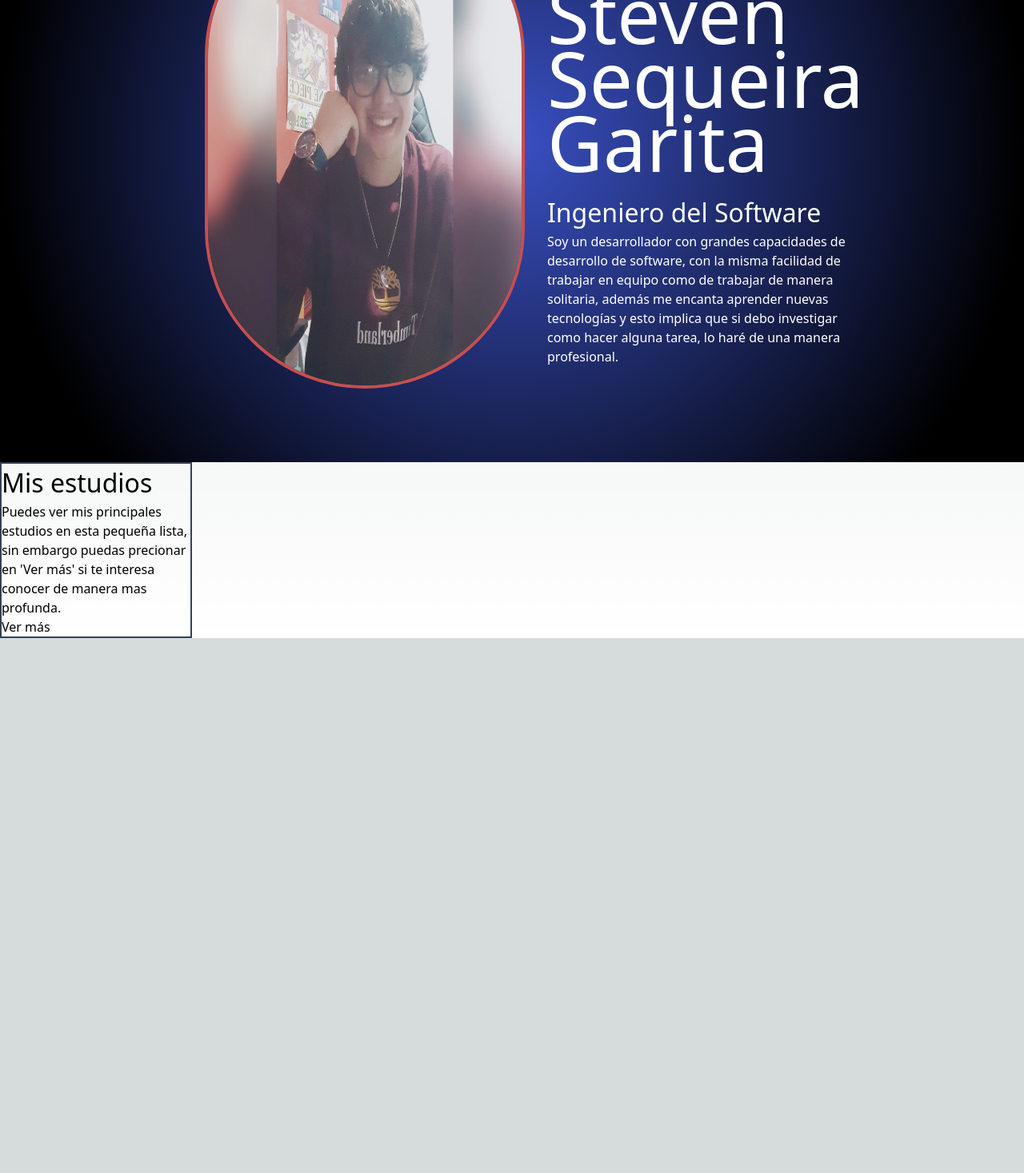
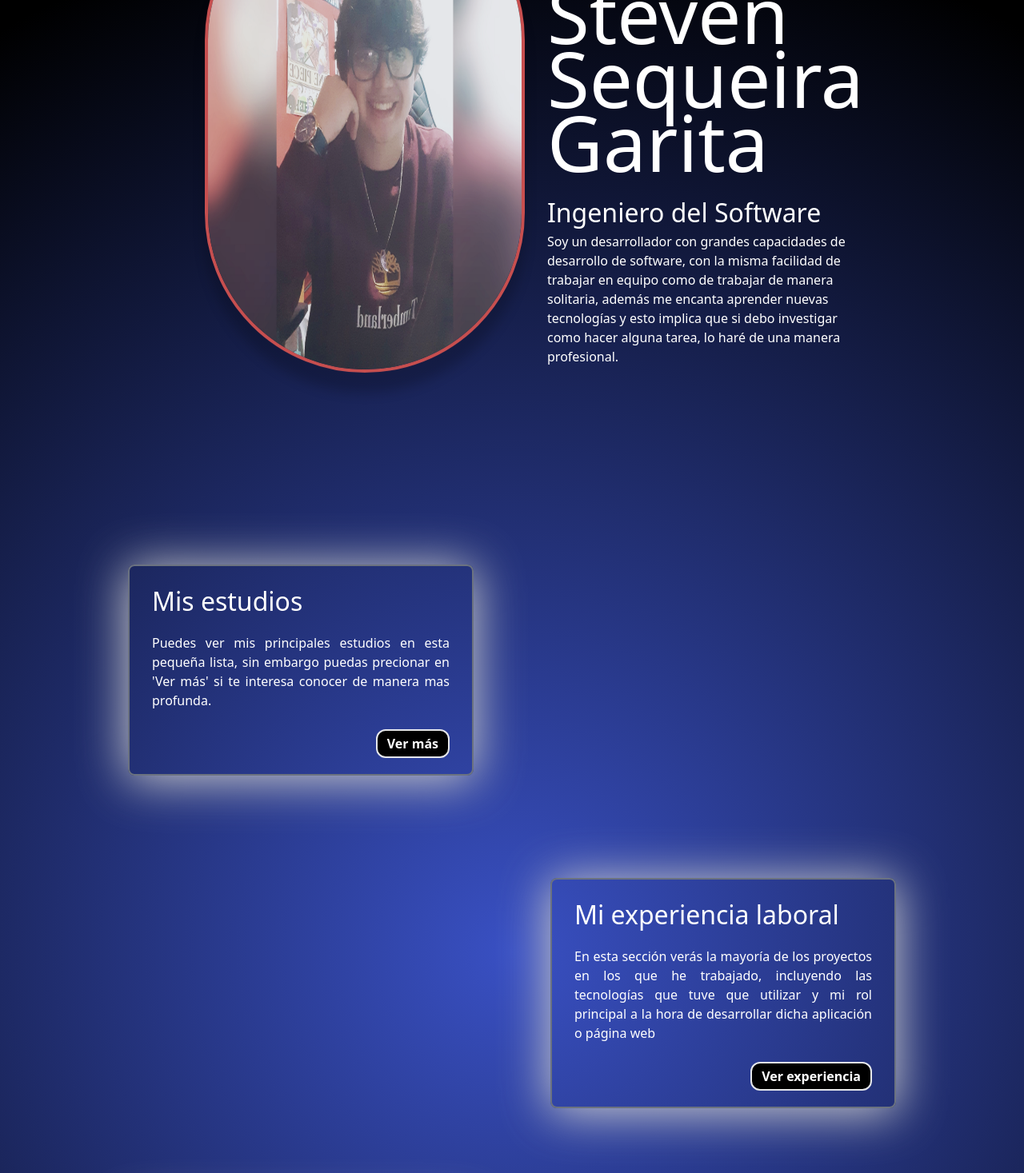
Before and after one commit to KevinSequeiraG/mypage, a Next.js app: page / in a window 1280 px wide. Shown: the part 222-1689 px from the top of the page at 80% size. Before the commit the page ends 1020 px from the top, so only its background shows below. Built offline with nearby package versions, Linux system fonts and the light colour scheme.

Commit message:
new ui for desktop

```diff
--- a/components/aboutMeModal.js
+++ b/components/aboutMeModal.js
@@ -1,9 +1,11 @@
 const AboutMeModal = () => {
     return (
-        <div>
-            <h2>Conoce un poco más sobre mí</h2>
-            <p>Si estas interesa en un ver mis diferentes habilidades o alguna información personal puedes entrar en esta sección y encontrar lo que buscas.</p>
-            <button>Conocer más</button>
+        <div className="border-2 border-gray-500 w-[45%] px-7 py-5 rounded-lg justify-content BoxShadow">
+            <h2 className="text-[2rem] mb-4">Conoce un poco más sobre mí</h2>
+            <p className="text-justify">Si estas interesa en un ver mis diferentes habilidades o alguna información personal puedes entrar en esta sección y encontrar lo que buscas.</p>
+            <div className="w-full text-right">
+                <button className="bg-black text-white px-3 py-1 rounded-xl border border-2 mt-6 font-bold mx-auto">Conocer más</button>
+            </div>
         </div>
     )
 }
--- a/components/laboralExpModal.js
+++ b/components/laboralExpModal.js
@@ -1,9 +1,11 @@
 const LaboralExpModal = () => {
-    return(
-        <div>
-            <h2>Mi experiencia laboral</h2>
-            <p>En esta sección verás la mayoría de los proyectos en los que he trabajado, incluyendo las tecnologías que tuve que utilizar y mi rol principal a la hora de desarrollar dicha aplicación o página web</p>
-            <button>Ver experiencia</button>
+    return (
+        <div className="border-2 border-gray-500 w-[45%] px-7 py-5 rounded-lg justify-content BoxShadow">
+            <h2 className="text-[2rem] mb-4">Mi experiencia laboral</h2>
+            <p className="text-justify">En esta sección verás la mayoría de los proyectos en los que he trabajado, incluyendo las tecnologías que tuve que utilizar y mi rol principal a la hora de desarrollar dicha aplicación o página web</p>
+            <div className="w-full text-right">
+                <button className="bg-black text-white px-3 py-1 rounded-xl border border-2 mt-6 font-bold">Ver experiencia</button>
+            </div>
         </div>
     )
 }
--- a/components/personalProjectsModal.js
+++ b/components/personalProjectsModal.js
@@ -1,9 +1,11 @@
 const PersonalProjectsModal = () => {
     return (
-        <div>
-            <h2>Proyectos hechos por aprendizaje propio</h2>
-            <p>También puedes mirar los proyectos que realicé para aprender algun lenguaje o alguna tecnología para ampliar mi conocimiento, podrás ver trabajos que tuve que hacer en proyectos universitarios o bien proyectos que hice por mi propia cuenta.</p>
-            <button>Conocer más</button>
+        <div className="border-2 border-gray-500 w-[45%] px-7 py-5 rounded-lg justify-content BoxShadow">
+            <h2 className="text-[2rem] mb-4">Proyectos hechos por aprendizaje propio</h2>
+            <p className="text-justify">También puedes mirar los proyectos que realicé para aprender algun lenguaje o alguna tecnología para ampliar mi conocimiento, podrás ver trabajos que tuve que hacer en proyectos universitarios o bien proyectos que hice por mi propia cuenta.</p>
+            <div className="w-full text-right">
+                <button className="bg-black text-white px-3 py-1 rounded-xl border border-2 mt-6 font-bold align-center">Conocer más</button>
+            </div>
         </div>
     )
 }
--- a/components/studiesModal.js
+++ b/components/studiesModal.js
@@ -1,9 +1,11 @@
 const StudiesModal = () => {
     return (
-        <div className="border-2 border-gray-700 w-[15rem]">
-            <h2 className="text-[2rem]">Mis estudios</h2>
-            <p>Puedes ver mis principales estudios en esta pequeña lista, sin embargo puedas precionar en 'Ver más' si te interesa conocer de manera mas profunda.</p>
-            <button className="">Ver más</button>
+        <div className="border-2 border-gray-500 w-[45%] px-7 py-5 rounded-lg justify-content BoxShadow">
+            <h2 className="text-[2rem] mb-4">Mis estudios</h2>
+            <p className="text-justify">Puedes ver mis principales estudios en esta pequeña lista, sin embargo puedas precionar en 'Ver más' si te interesa conocer de manera mas profunda.</p>
+            <div className="w-full text-right">
+                <button className="bg-black text-white px-3 py-1 rounded-xl border border-2 mt-6 font-bold">Ver más</button>
+            </div>
         </div>
     )
 }
--- a/pages/index.js
+++ b/pages/index.js
@@ -3,21 +3,24 @@ import Image from 'next/image'
 import { Inter } from '@next/font/google'
 import styles from '../styles/Home.module.css'
 import StudiesModal from '../components/studiesModal'
+import LaboralExpModal from '../components/laboralExpModal'
+import PersonalProjectsModal from '../components/personalProjectsModal'
+import AboutMeModal from '../components/aboutMeModal'
 
 const inter = Inter({ subsets: ['latin'] })
 
 export default function Home() {
   return (
-    <>
+    <div className='MainBg text-white'>
       <Head>
         <title>Create Next App</title>
         <meta name="description" content="Generated by create next app" />
         <meta name="viewport" content="width=device-width, initial-scale=1" />
         <link rel="icon" href="/favicon.ico" />
       </Head>
-      <div className='text-white MainBg min-h-screen'>
+      <div className='text-white  min-h-screen'>
         <div className='flex w-[60%] absolute top-[50%] left-[50%] -translate-x-[50%] -translate-y-[50%]'>
-          <img src='/Images/profile.jpg' className='w-[25rem] ProfileImage rounded-full border border-red-500 border-4'></img>
+          <img src='/Images/profile.jpg' className='w-[25rem] ProfileImage rounded-full border border-red-500 border-4 border-gray-500'></img>
           <div className='float-left ml-7 flex flex-col justify-between py-7'>
             <h1 className='text-[6rem] leading-[5rem] mb-6'>Kevin Steven Sequeira Garita</h1>
             <div>
@@ -27,8 +30,20 @@ export default function Home() {
           </div>
         </div>
       </div>
-
-        <StudiesModal />
-    </>
+      <div className='px-[10rem] pb-[10rem]'>
+        <div className='flex my-32'>
+          <StudiesModal />
+        </div>
+        <div className='flex my-32 justify-end'>
+          <LaboralExpModal />
+        </div>
+        <div className='flex my-32'>
+          <PersonalProjectsModal />
+        </div>
+        <div className='flex my-32 justify-end'>
+          <AboutMeModal />
+        </div>
+      </div>
+    </div>
   )
 }
--- a/styles/globals.css
+++ b/styles/globals.css
@@ -99,9 +99,37 @@ a {
 
 .MainBg {
   /* background: rgb(57, 80, 195); */
-  background: radial-gradient(circle, rgba(57, 80, 195, 1) 0%,rgba(0, 0, 0, 1) 85%);
+  background: radial-gradient(circle, rgba(57, 80, 195, 1) 0%, rgba(0, 0, 0, 1) 85%);
 }
 
-.ProfileImage{
+.ProfileImage {
   filter: grayscale(30%);
 }
+
+.BoxShadow {
+  -webkit-box-shadow: 0px 4px 60px 2px rgba(204, 204, 204, 1);
+  -moz-box-shadow: 0px 4px 60px 2px rgba(204, 204, 204, 1);
+  box-shadow: 0px 4px 60px 2px rgba(204, 204, 204, 1);
+}
+
+@keyframes float {
+  0% {
+    box-shadow: 0 5px 15px 0px rgba(0, 0, 0, 0.6);
+    transform: translatey(0px);
+  }
+
+  50% {
+    box-shadow: 0 25px 15px 0px rgba(0, 0, 0, 0.2);
+    transform: translatey(-20px);
+  }
+
+  100% {
+    box-shadow: 0 5px 15px 0px rgba(0, 0, 0, 0.6);
+    transform: translatey(0px);
+  }
+}
+
+.ProfileImage {
+  transform: translatey(0px);
+  animation: float 4s ease-in-out infinite;
+}
```
